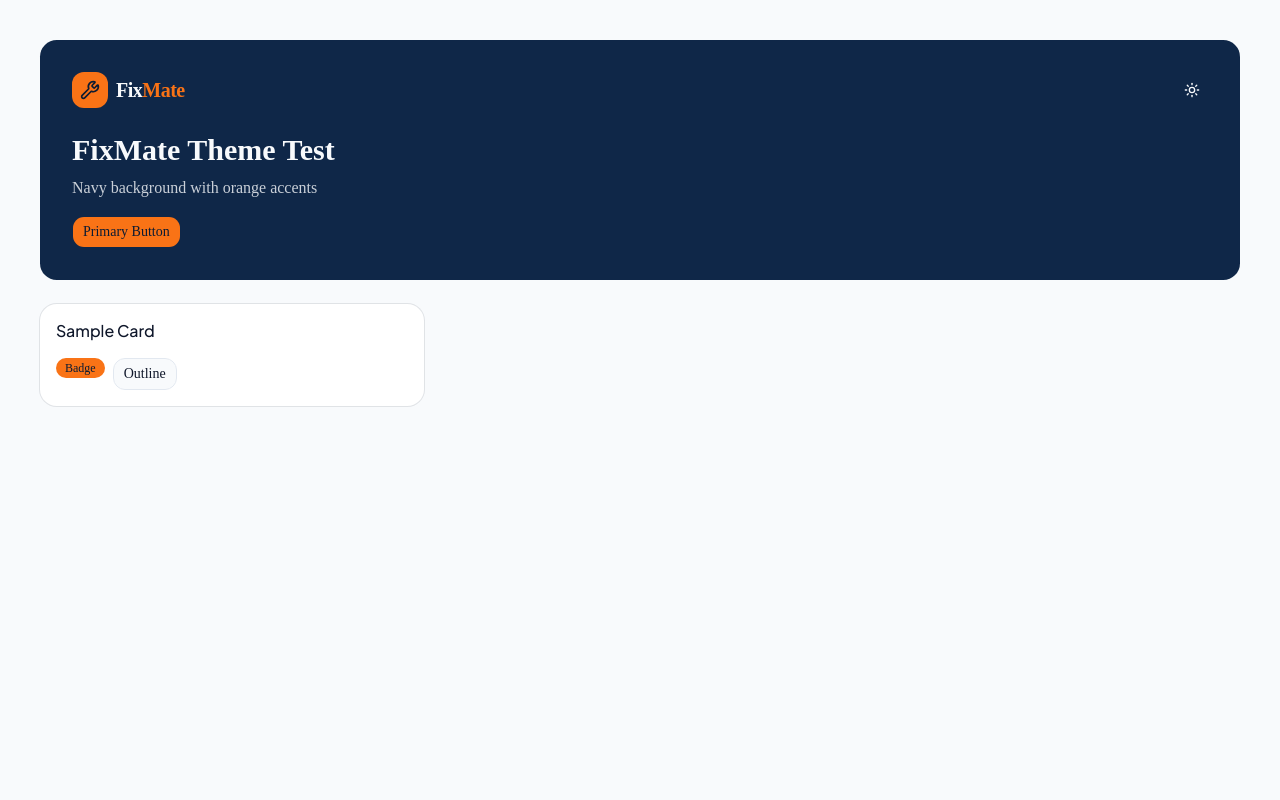
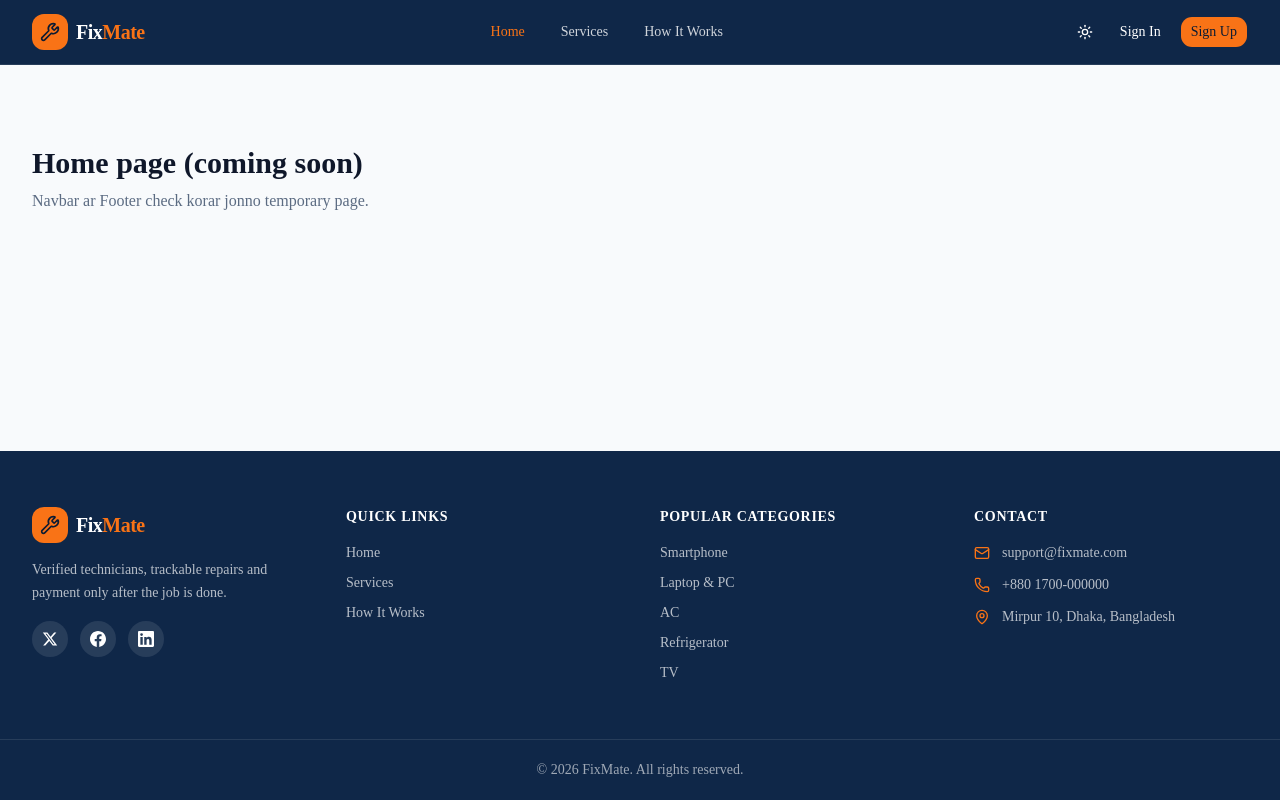
Before and after one commit to aahaabiib/fixmate-client, a Next.js app: page / in a window 1280 px wide. Built offline with nearby package versions, Linux system fonts and the light colour scheme.

Commit message:
add footer with social links and public layout

```diff
--- /dev/null
+++ b/app/(public)/layout.js
@@ -0,0 +1,12 @@
+import Navbar from "@/components/navbar";
+import Footer from "@/components/footer";
+
+export default function PublicLayout({ children }) {
+  return (
+    <div className="flex min-h-screen flex-col">
+      <Navbar />
+      <main className="flex-1">{children}</main>
+      <Footer />
+    </div>
+  );
+}
--- /dev/null
+++ b/app/(public)/page.js
@@ -0,0 +1,10 @@
+export default function Home() {
+  return (
+    <section className="mx-auto max-w-7xl px-4 py-20 sm:px-6 lg:px-8">
+      <h1 className="text-3xl font-bold">Home page (coming soon)</h1>
+      <p className="mt-2 text-muted-foreground">
+        Navbar ar Footer check korar jonno temporary page.
+      </p>
+    </section>
+  );
+}
--- a/app/page.js
+++ /dev/null
@@ -1,30 +0,0 @@
-import Logo from "@/components/logo";
-import ThemeToggle from "@/components/theme-toggle";
-import { Button } from "@/components/ui/button";
-import { Card, CardContent, CardHeader, CardTitle } from "@/components/ui/card";
-import { Badge } from "@/components/ui/badge";
-
-export default function Home() {
-  return (
-    <main className="min-h-screen p-10 space-y-6">
-      <div className="bg-navy text-navy-foreground rounded-xl p-8">
-        <div className="flex items-center justify-between">
-          <Logo />
-          <ThemeToggle className="hover:bg-white/10 hover:text-white" />
-        </div>
-        <h1 className="mt-6 text-3xl font-bold">FixMate Theme Test</h1>
-        <p className="mt-2 opacity-80">Navy background with orange accents</p>
-        <Button className="mt-4">Primary Button</Button>
-      </div>
-      <Card className="max-w-sm">
-        <CardHeader>
-          <CardTitle>Sample Card</CardTitle>
-        </CardHeader>
-        <CardContent className="flex gap-2">
-          <Badge>Badge</Badge>
-          <Button variant="outline">Outline</Button>
-        </CardContent>
-      </Card>
-    </main>
-  );
-}
--- /dev/null
+++ b/components/footer.jsx
@@ -0,0 +1,105 @@
+import Link from "next/link";
+import { Mail, MapPin, Phone } from "lucide-react";
+
+import Logo from "@/components/logo";
+import { FacebookIcon, LinkedinIcon, XIcon } from "@/components/social-icons";
+import { CATEGORIES, NAV_LINKS } from "@/lib/constants";
+
+const SOCIALS = [
+  { label: "X", href: "https://x.com", icon: XIcon },
+  { label: "Facebook", href: "https://facebook.com", icon: FacebookIcon },
+  { label: "LinkedIn", href: "https://linkedin.com", icon: LinkedinIcon },
+];
+
+export default function Footer() {
+  return (
+    <footer className="bg-navy text-navy-foreground">
+      <div className="mx-auto grid max-w-7xl gap-10 px-4 py-14 sm:grid-cols-2 sm:px-6 lg:grid-cols-4 lg:px-8">
+        {/* Brand */}
+        <div className="space-y-4">
+          <Logo className="text-white" />
+          <p className="max-w-xs text-sm leading-relaxed text-white/70">
+            Verified technicians, trackable repairs and payment only after the
+            job is done.
+          </p>
+          <div className="flex gap-3">
+            {SOCIALS.map(({ label, href, icon: Icon }) => (
+              <a
+                key={label}
+                href={href}
+                target="_blank"
+                rel="noopener noreferrer"
+                aria-label={label}
+                className="flex h-9 w-9 items-center justify-center rounded-full bg-white/10 text-white transition-colors hover:bg-primary hover:text-primary-foreground"
+              >
+                <Icon className="h-4 w-4" />
+              </a>
+            ))}
+          </div>
+        </div>
+
+        {/* Quick links */}
+        <div>
+          <h3 className="mb-4 text-sm font-semibold uppercase tracking-wider text-white">
+            Quick Links
+          </h3>
+          <ul className="space-y-2.5 text-sm text-white/70">
+            {NAV_LINKS.map((link) => (
+              <li key={link.href}>
+                <Link href={link.href} className="transition-colors hover:text-primary">
+                  {link.label}
+                </Link>
+              </li>
+            ))}
+          </ul>
+        </div>
+
+        {/* Categories */}
+        <div>
+          <h3 className="mb-4 text-sm font-semibold uppercase tracking-wider text-white">
+            Popular Categories
+          </h3>
+          <ul className="space-y-2.5 text-sm text-white/70">
+            {CATEGORIES.slice(0, 5).map((category) => (
+              <li key={category}>
+                <Link
+                  href={`/services?category=${encodeURIComponent(category)}`}
+                  className="transition-colors hover:text-primary"
+                >
+                  {category}
+                </Link>
+              </li>
+            ))}
+          </ul>
+        </div>
+
+        {/* Contact */}
+        <div>
+          <h3 className="mb-4 text-sm font-semibold uppercase tracking-wider text-white">
+            Contact
+          </h3>
+          <ul className="space-y-3 text-sm text-white/70">
+            <li className="flex items-start gap-3">
+              <Mail className="mt-0.5 h-4 w-4 shrink-0 text-primary" />
+              support@fixmate.com
+            </li>
+            <li className="flex items-start gap-3">
+              <Phone className="mt-0.5 h-4 w-4 shrink-0 text-primary" />
+              +880 1700-000000
+            </li>
+            <li className="flex items-start gap-3">
+              <MapPin className="mt-0.5 h-4 w-4 shrink-0 text-primary" />
+              Mirpur 10, Dhaka, Bangladesh
+            </li>
+          </ul>
+        </div>
+      </div>
+
+      <div className="border-t border-white/10">
+        <p className="mx-auto max-w-7xl px-4 py-5 text-center text-sm text-white/60 sm:px-6 lg:px-8">
+          © {new Date().getFullYear()} FixMate. All rights reserved.
+        </p>
+      </div>
+    </footer>
+  );
+}
--- /dev/null
+++ b/components/social-icons.jsx
@@ -0,0 +1,23 @@
+export function XIcon({ className }) {
+  return (
+    <svg viewBox="0 0 24 24" fill="currentColor" className={className} aria-hidden="true">
+      <path d="M18.244 2.25h3.308l-7.227 8.26 8.502 11.24H16.17l-5.214-6.817L4.99 21.75H1.68l7.73-8.835L1.254 2.25H8.08l4.713 6.231zm-1.161 17.52h1.833L7.084 4.126H5.117z" />
+    </svg>
+  );
+}
+
+export function FacebookIcon({ className }) {
+  return (
+    <svg viewBox="0 0 24 24" fill="currentColor" className={className} aria-hidden="true">
+      <path d="M24 12.073c0-6.627-5.373-12-12-12s-12 5.373-12 12c0 5.99 4.388 10.954 10.125 11.854v-8.385H7.078v-3.47h3.047V9.43c0-3.007 1.792-4.669 4.533-4.669 1.312 0 2.686.235 2.686.235v2.953H15.83c-1.491 0-1.956.925-1.956 1.874v2.25h3.328l-.532 3.47h-2.796v8.385C19.612 23.027 24 18.062 24 12.073z" />
+    </svg>
+  );
+}
+
+export function LinkedinIcon({ className }) {
+  return (
+    <svg viewBox="0 0 24 24" fill="currentColor" className={className} aria-hidden="true">
+      <path d="M20.447 20.452h-3.554v-5.569c0-1.328-.027-3.037-1.852-3.037-1.853 0-2.136 1.445-2.136 2.939v5.667H9.351V9h3.414v1.561h.046c.477-.9 1.637-1.85 3.37-1.85 3.601 0 4.267 2.37 4.267 5.455v6.286zM5.337 7.433a2.062 2.062 0 01-2.063-2.065 2.064 2.064 0 112.063 2.065zm1.782 13.019H3.555V9h3.564v11.452zM22.225 0H1.771C.792 0 0 .774 0 1.729v20.542C0 23.227.792 24 1.771 24h20.451C23.2 24 24 23.227 24 22.271V1.729C24 .774 23.2 0 22.222 0h.003z" />
+    </svg>
+  );
+}
```
Also changed, not shown: hooks/use-current-user.js (renamed from app/hooks/use-current-user.js).
